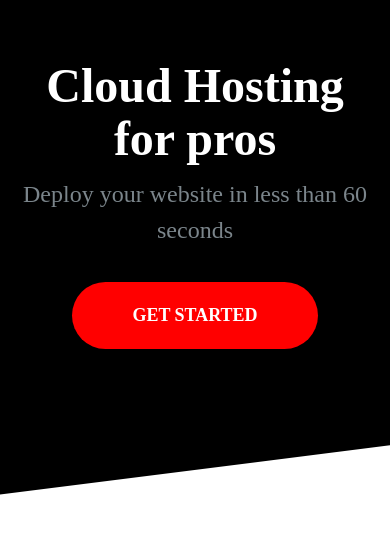
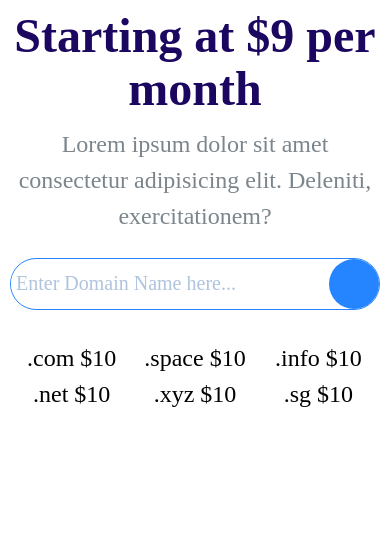
Before and after one commit to kadiri2006/websiteclone, a plain HTML site: page index.html in a window 390 px wide. Drawn offline with Linux system fonts and the light colour scheme.

Commit message:
block-domain mobile version

```diff
--- a/css/style.css
+++ b/css/style.css
@@ -1,11 +1,11 @@
 :root {
+  --border-radius: 30px;
+  --color-accent: red;
+  --color-body: #918ca4;
+  --color-heading: #1b0760;
   --color-primary: #2584ff;
   --color-secondary: #00d9ff;
-  --color-body: #918ca4;
-  --color-heading: #1b0760;
   --color-text: white;
-  --color-accent: red;
-  --border-radius: 30px;
   font-size: 62.5%;
 }
 
@@ -42,8 +42,8 @@ a {
   border-radius: 20px;
   font-size: 2rem;
   padding: 0.5rem 2rem;
+  text-transform: uppercase;
   white-space: nowrap;
-  text-transform: uppercase;
 }
 
 .badges--secondary {
@@ -117,13 +117,13 @@ a {
 }
 
 .icon-container {
+  align-items: center;
+  background-color: #a490f5;
+  border-radius: 100%;
   display: inline-flex;
-  background-color: #a490f5;
   height: 50px;
+  justify-content: center;
   width: 50px;
-  border-radius: 100%;
-  align-items: center;
-  justify-content: center;
 }
 
 .icon-container--accent {
@@ -135,15 +135,15 @@ a {
 .btn {
   border-radius: 40px;
   border: none;
+  cursor: pointer;
+  display: inline-block;
   font-size: 1.8rem;
   font-weight: 600;
-  cursor: pointer;
   margin: 1rem 0;
   padding: 2rem 3rem;
+  text-align: center;
   text-transform: uppercase;
   white-space: nowrap;
-  text-align: center;
-  display: inline-block;
 }
 
 .btn--primary {
@@ -526,7 +526,9 @@ a {
 
 .container {
   max-width: 1140px;
+  width: 80%;
   margin: 0 auto;
+  /* outline: solid 10px red; */
 }
 
 /* Navbar */
@@ -609,3 +611,41 @@ a {
     padding-top: 0;
   }
 }
+
+/* block-domain */
+
+.block-domain__prices {
+  grid-template-columns: repeat(3, 1fr);
+  grid-template-rows: repeat(3, 1fr);
+  margin: 3rem auto;
+  justify-items: center;
+}
+
+.block-domain .input-container {
+  width: 100%;
+}
+.block-domain .btn {
+  border-radius: 50%;
+  height: 5rem;
+  margin: 0;
+  padding: 0;
+  width: 5rem;
+}
+
+.block-domain input {
+  width: 80%;
+}
+
+.block-domain .icon {
+  fill: red;
+}
+
+@media screen and (max-width: 415px) {
+  .block-domain {
+    padding: 1rem;
+  }
+
+  .container {
+    width: 100%;
+  }
+}
--- a/index.html
+++ b/index.html
@@ -9,29 +9,36 @@
     <title>k</title>
   </head>
   <body>
-    <section class="block block--bg-black block--skewed-right hero">
-      <div class="container grid grid--1x2">
-        <header class="block__header">
-          <h1 class="block__heading">Cloud Hosting for pros</h1>
-          <p>Deploy your website in less than 60 seconds</p>
-          <a href="#" class="btn btn--accent btn--stretched">Get started</a>
-        </header>
-        <picture>
-          <source
-            srcset="
-              images/bannerReduced.webp   1x,
-              images/bannerReduced@2.webp 2x
-            "
-            type="image/webp"
+    <section class="container block block-domain">
+      <header class="block__header">
+        <h1 class="block__heading">Starting at $9 per month</h1>
+        <p>
+          Lorem ipsum dolor sit amet consectetur adipisicing elit. Deleniti,
+          exercitationem?
+        </p>
+        <div class="input-container">
+          <input
+            type="text"
+            class="input"
+            placeholder="Enter Domain Name here..."
           />
-          <source
-            srcset="images/bannerReduced.png 1x, images/bannerReduced@2.png 2x"
-            type="image/png"
-          />
-          <img src="images/bannerReduced.png" alt="" class="hero__image" />
-        </picture>
-      </div>
+          <button class="btn btn--primary">
+            <svg class="icon icon--small">
+              <use xlink:href="images/spriteMosh.svg#search"></use>
+            </svg>
+          </button>
+        </div>
+      </header>
+      <ul class="list grid block-domain__prices">
+        <li>.com $10</li>
+        <li>.space $10</li>
+        <li>.info $10</li>
+        <li>.net $10</li>
+        <li>.xyz $10</li>
+        <li>.sg $10</li>
+      </ul>
     </section>
+
     <script src="main.js"></script>
   </body>
 </html>
```
Also changed, not shown: components/block-domain.html (added, +29 -0 lines).
